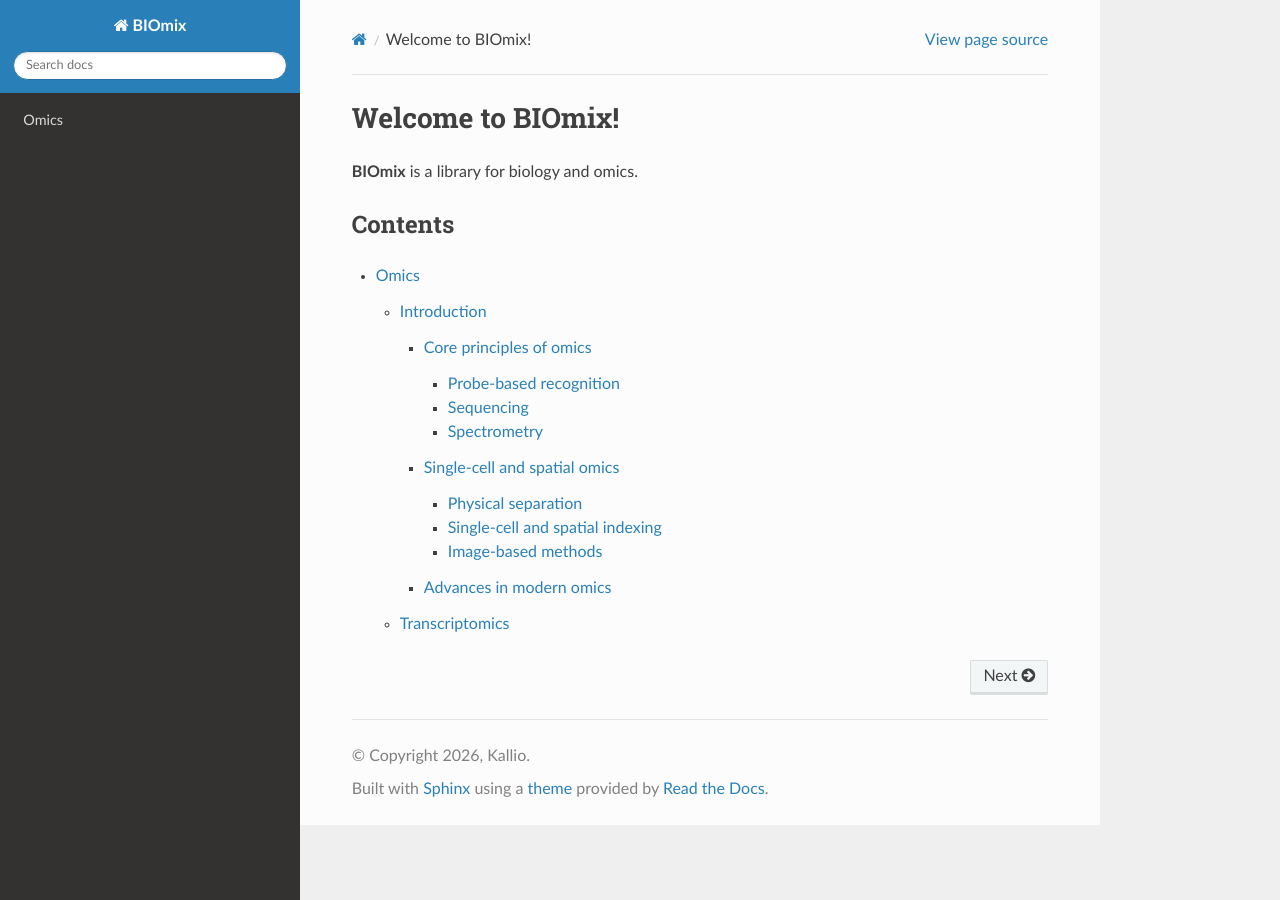
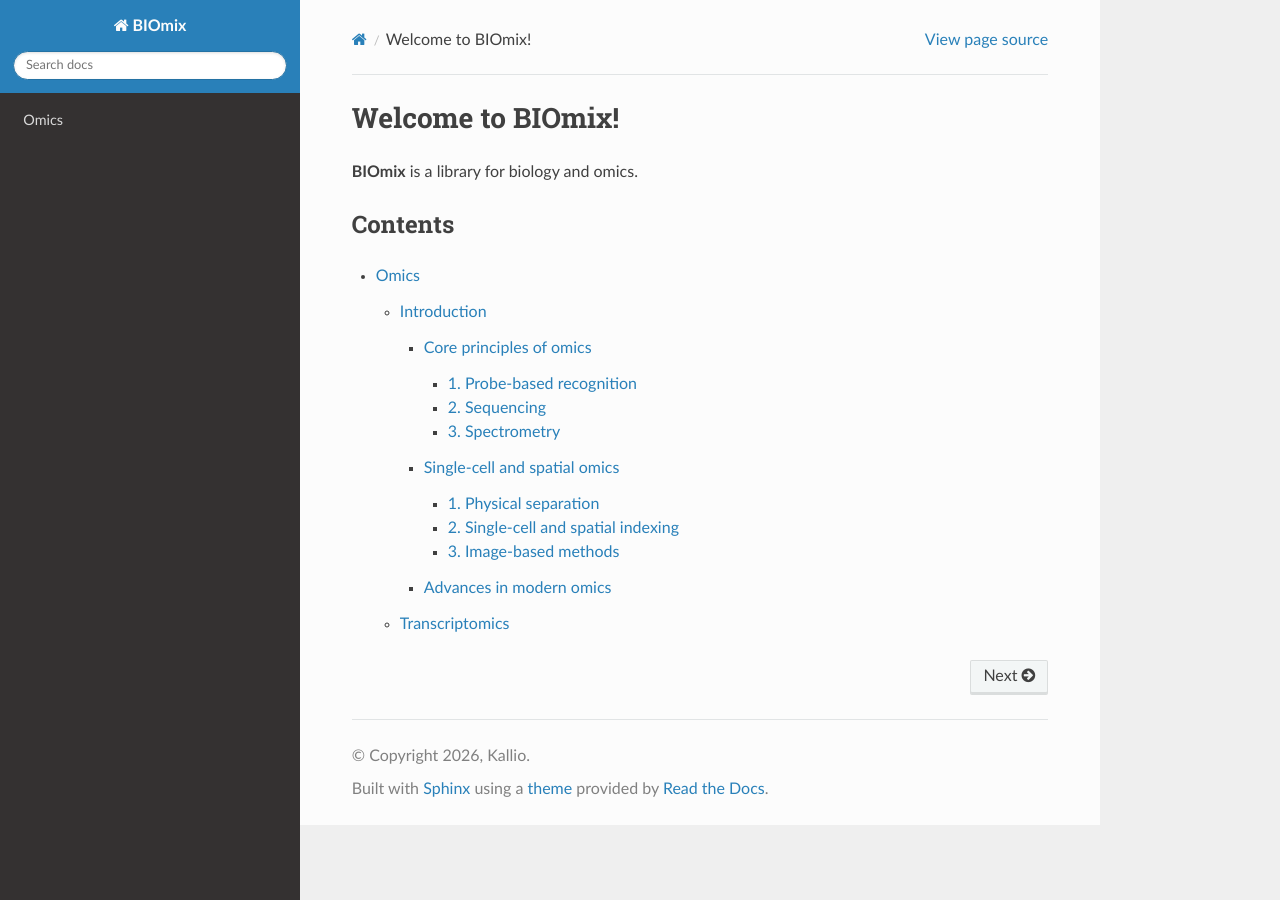
Before and after one commit to KKKallio/biomix, a Sphinx documentation site: the page built from docs/source/index.rst, in a window 1280 px wide. Built offline with Sphinx 7.4.7 and the Read the Docs theme 3.1.0, drawn with Linux system fonts in a browser that asks for light colours.

Commit message:
Update introduction.rst

```diff
--- a/docs/source/omics/introduction.rst
+++ b/docs/source/omics/introduction.rst
@@ -13,7 +13,7 @@ Core principles of omics
 
 Omics measurements require analytical methods that can detect, identify, and quantify biomolecules reproducibly across many features and samples. Most modern omics platforms rely on three broad measurement principles: probe-based recognition, sequencing, and spectrometry.
 
-Probe-based recognition
+1. Probe-based recognition
 ~~~~~~~~~~~~~~~~~~~~~~~~~~~~~~~~~~~~~~~~~~~~~~
 
 **Probe-based recognition** detect molecules through specific **molecular recognition**.
@@ -25,7 +25,7 @@ Probe-based recognition
 
 These concepts scale to high throughput in microarrays (e.g., expression arrays, SNP arrays, DNA methylation arrays) and spatial omics that use large sets of probes to label molecules in tissues.
 
-Sequencing
+2. Sequencing
 ~~~~~~~~~~~~~~~~~~~~~~~~~~~~~~~~~~~~~~~~~~~~~~
 
 **Sequencing** read the **order of nucleotides** in DNA or RNA, enabling the measurement of genetic variation, gene expression, and regulatory features.
@@ -40,7 +40,7 @@ Sequencing
 
    ``Oxford Nanopore`` measures ionic current changes as DNA or RNA molecules pass through a nanopore, which also enables the detection of nucleotide modifications such as methylation.
 
-Spectrometry
+3. Spectrometry
 ~~~~~~~~~~~~~~~~~~~~~~~~~~~~~~~~~~~~~~~~~~~~~~
 
 **Spectrometry** identify and quantify molecules by their **physical properties**, such as mass/charge ratio or magnetic resonance.
@@ -55,7 +55,7 @@ Single-cell and spatial omics
 
 To capture both single cell information and spatial organization, single-cell and spatial omics have been developed based on three main strategies: physical separation, molecular indexing, and image-based detection. Each approach enables the profiling of individual cells or spatial regions within tissues while preserving biological context.
 
-Physical separation
+1. Physical separation
 ~~~~~~~~~~~~~~~~~~~~~~~~~~~~~~~~~~~~~~~~~~~~~~
 
 Physical separation methods isolate individual cells or specific tissue regions before molecular profiling.
@@ -64,7 +64,7 @@ Physical separation methods isolate individual cells or specific tissue regions
 
 - For spatially defined sampling, laser microdissection (LMD) is used to precisely cut and collect cells or regions from tissue sections under a microscope. (eg. Nanostring GeoMx)
 
-Single-cell and spatial indexing
+2. Single-cell and spatial indexing
 ~~~~~~~~~~~~~~~~~~~~~~~~~~~~~~~~~~~~~~~~~~~~~~
 
 In high-throughput single-cell and spatial assays, each cell or tissue position is labeled with a unique barcode that records its identity or spatial coordinates. During library preparation, these barcodes enable molecules from many cells or regions to be pooled together for sequencing and later separated computationally.
@@ -75,7 +75,7 @@ In high-throughput single-cell and spatial assays, each cell or tissue position
 
 - Spatial barcoding: tissue sections are placed on barcoded surfaces so that captured molecules inherit location information. (eg. Slide-seq, 10X Visium, and Stereo-seq.)
 
-Image-based methods
+3. Image-based methods
 ~~~~~~~~~~~~~~~~~~~~~~~~~~~~~~~~~~~~~~~~~~~~~~
 Image-based approaches measure molecular features in situ using multiplexed labeling and microscopy, preserving cellular and tissue architecture. (eg. seqFISH, MERFISH, 10X Xenium and CODEX) Downstream analysis often involves ``cell segmentation`` and ``spatial gridding`` to assign signals to cells/bins and quantify spatial patterns.
 
```
Also changed, not shown: other parts of docs/source/omics/introduction.rst (+1 -1 lines).
